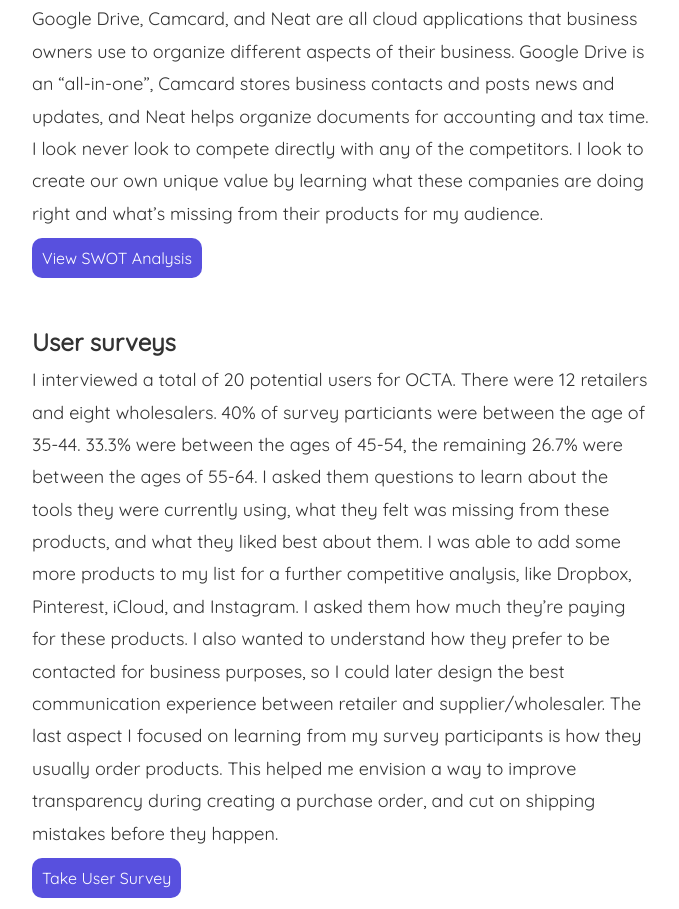
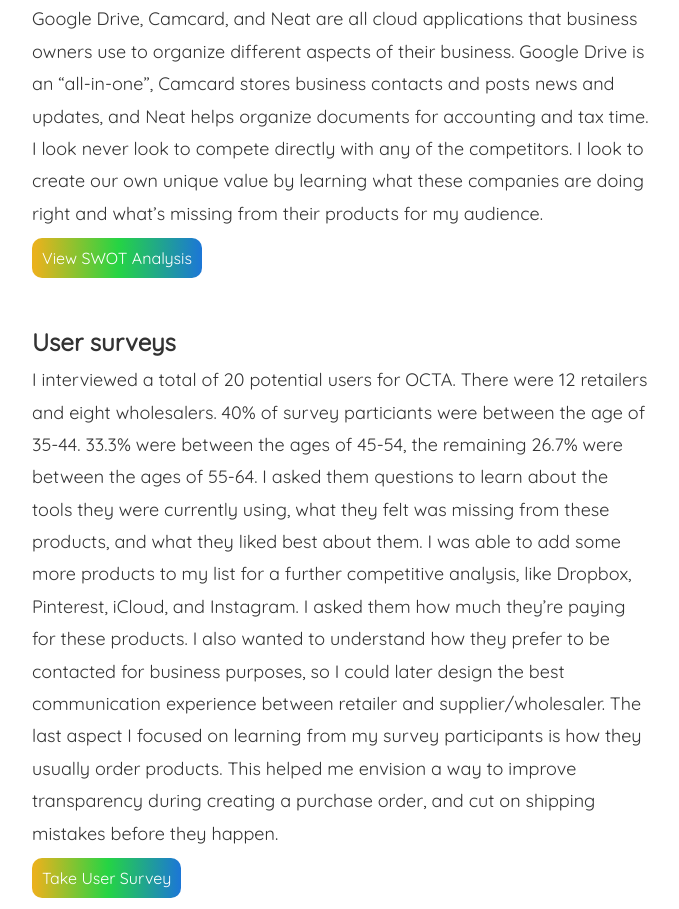
Before and after one commit to RebeccaBar/RebeccaBar.github.io, a plain HTML site: page case-study/octa.html in a window 1280 px wide. Shown: the part 1391-2300 px from the top of the page, without its empty margins (298-977 px from the left). Drawn offline with Linux system fonts and the light colour scheme; files whose address does not match are found by name.

Commit message:
update gradient

```diff
--- a/css/style.css
+++ b/css/style.css
@@ -55,7 +55,11 @@ section h5 {
 .biglink {
     border: none;
     border-radius: 10px;
-    background-color: #5850DE;
+    background: #5850DE;
+    background:
+        linear-gradient(90deg, rgba(233,178,29,1) 2%,
+                               rgba(37,212,68,1) 51%,
+                               rgba(28,118,215,1) 100%);
     color: #fff;
     font-size: 16px;
     padding: 10px;
```
